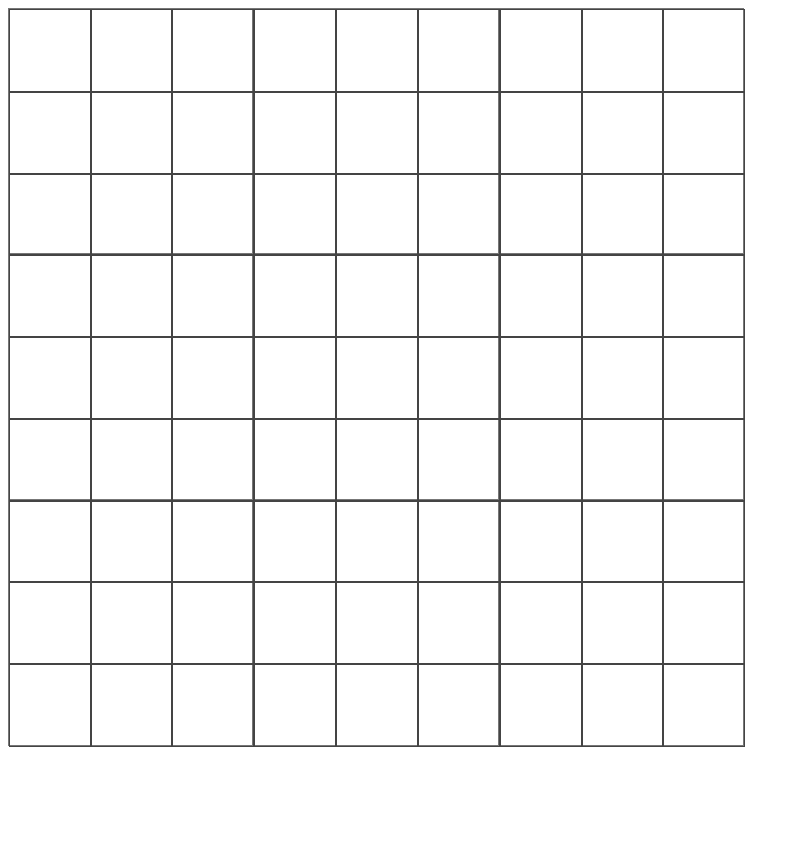
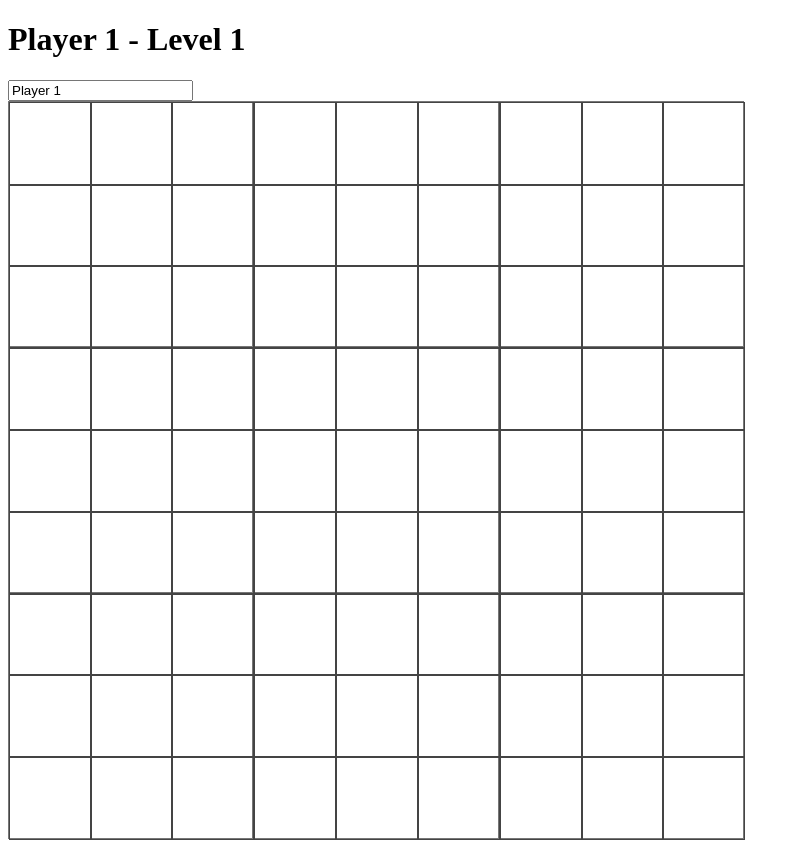
Before and after one commit to pniebrzydowski/hux1-ws25-demo, a Vue app: page / in a window 1280 px wide. Shown: the whole page, without its empty margins (0-800 px from the left). Before the commit the page ends 800 px from the top, so only its background shows below. Built offline with nearby package versions, Linux system fonts and the light colour scheme; the HTML template or start-up script is replaced by a standard one.

Commit message:
Add pinia

```diff
--- a/package.json
+++ b/package.json
@@ -17,6 +17,7 @@
     "test:unit": "vitest"
   },
   "dependencies": {
+    "pinia": "^3.0.4",
     "vue": "^3.5.22"
   },
   "devDependencies": {
--- a/src/components/GameBoard.vue
+++ b/src/components/GameBoard.vue
@@ -1,8 +1,13 @@
 <script setup lang="ts">
+import { useUserStore } from '@/store/useUserStore'
 import SudokuBlock from './SudokuBlock.vue'
+import UserForm from './UserForm.vue'
+const userStore = useUserStore()
 </script>
 
 <template>
+  <h1>{{ userStore.display }}</h1>
+  <UserForm />
   <div class="board">
     <SudokuBlock v-for="n in 9" :key="n" />
   </div>
--- /dev/null
+++ b/src/components/UserForm.vue
@@ -0,0 +1,10 @@
+<script setup lang="ts">
+import { useUserStore } from '@/store/useUserStore'
+const userStore = useUserStore()
+</script>
+
+<template>
+  <input type="text" v-model="userStore.name" />
+</template>
+
+<style scoped></style>
--- a/src/main.ts
+++ b/src/main.ts
@@ -1,4 +1,7 @@
 import { createApp } from 'vue'
 import App from './App.vue'
+import { pinia } from './store/pinia'
 
-createApp(App).mount('#app')
+const app = createApp(App)
+app.use(pinia)
+app.mount('#app')
--- /dev/null
+++ b/src/store/pinia.ts
@@ -0,0 +1,3 @@
+import { createPinia } from 'pinia'
+
+export const pinia = createPinia()
--- /dev/null
+++ b/src/store/useUserStore.ts
@@ -0,0 +1,12 @@
+import { defineStore } from 'pinia'
+import { computed, ref } from 'vue'
+
+export const useUserStore = defineStore('user', () => {
+  const name = ref('Player 1')
+  const level = ref(1)
+  const display = computed(() => `${name.value} - Level ${level.value}`)
+  const setName = (newName: string) => {
+    name.value = newName
+  }
+  return { name, setName, display }
+})
```
Also changed, not shown: 1 other file (tests, documents, lock files or other folders).
